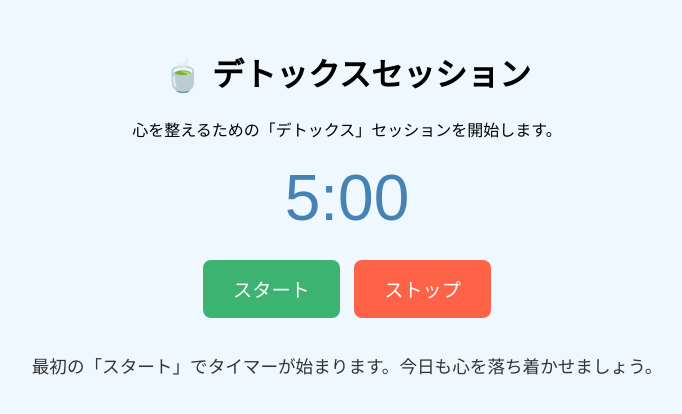
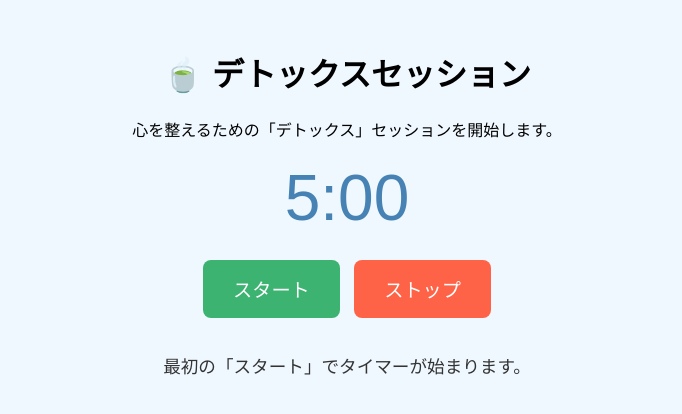
Before and after one commit to yukisuisen/detox-of-timer, a plain HTML site: page index.html in a window 1280 px wide. Shown: the whole page, without its empty margins (293-975 px from the left). Drawn offline with Linux system fonts and the light colour scheme.

Commit message:
Update index.html

```diff
--- a/index.html
+++ b/index.html
@@ -63,7 +63,7 @@
     </a>
 
     <div id="messageArea">
-        <p>最初の「スタート」でタイマーが始まります。今日も心を落ち着かせましょう。</p>
+        <p>最初の「スタート」でタイマーが始まります。</p>
     </div>
 
     <audio id="zenChime" src="zen_chime.mp3"></audio>
```
